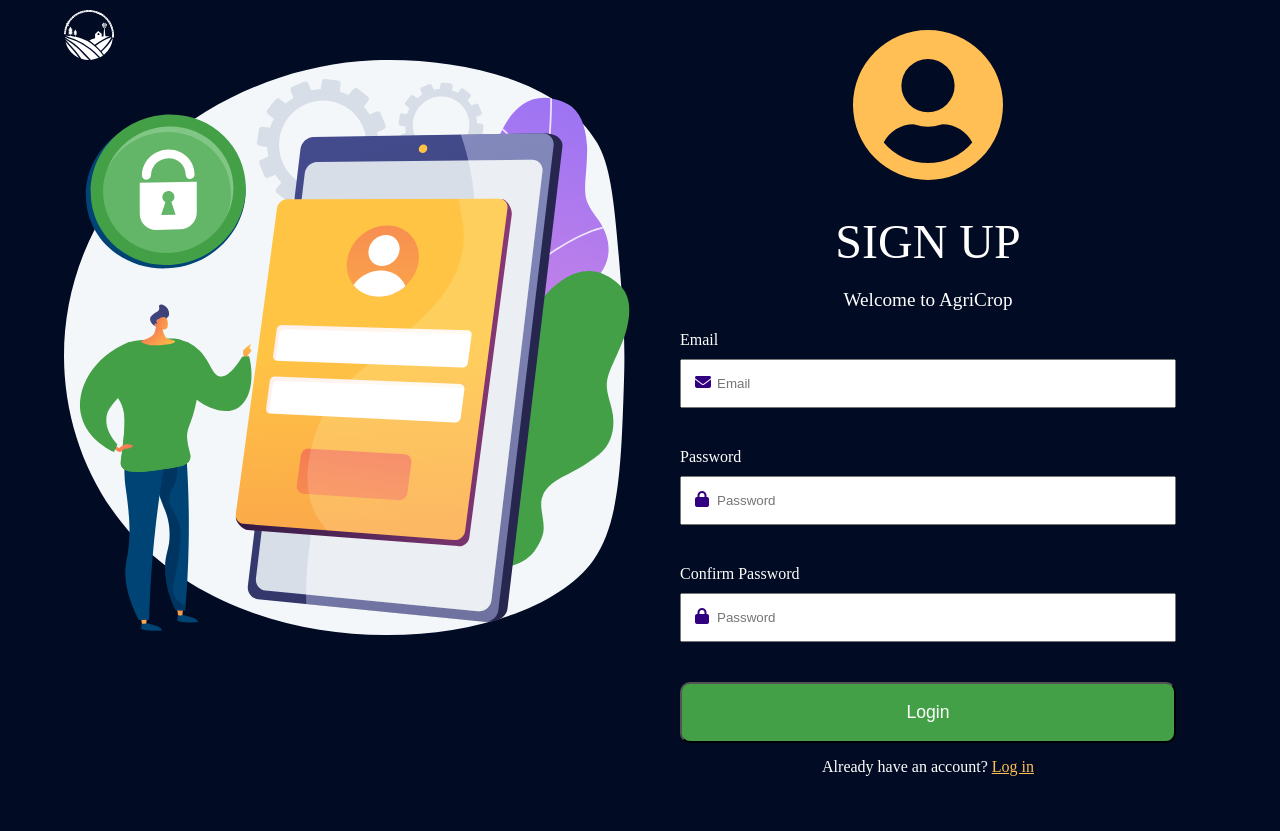
After one commit to Akwasi123/AgriCrop, a PHP site: page /view/signup.html in a window 1280 px wide. The commit adds this page. Run offline with PHP 8.4, Linux system fonts and the light colour scheme; some libraries are stand-ins or nearby versions.

Commit message:
signup and login pages completed

```diff
--- a/css/login.css
+++ b/css/login.css
@@ -23,7 +23,7 @@
 
 .h-text{
     font-size: 3rem;
-    margin: 50px auto 20px auto;
+    margin: 30px auto 20px auto;
 }
 
 .slogan{
@@ -78,7 +78,7 @@
     color: #FFBF55;
 }
 
-.right-side{
+.right-side, .signup{
     display: none;
 }
 /* DESKTOP STYLES */
@@ -92,13 +92,32 @@
         background-size: 100%;
     }
 
+    .signup{
+        display: flex;
+        /* border: 1px solid #FFBF55; */
+        width: 50%;
+        background-image: url("../assets/img/illustration/signup-bg.svg");
+        background-repeat: no-repeat;
+        background-size: 100%;
+    }
+
+    .su-text{
+        margin: 10px;
+    }
+
     .right-side img{
         width: 100%;
     }
 
     .left-side{
         width: 50%;
-        padding: 20px;
+        padding: 40px;
+    }
+
+    .su-side{
+        width: 50%;
+        padding: 70px auto 0 auto;
+        margin-top: -70px;
     }
 
     .login-plaque{
--- /dev/null
+++ b/view/signup.html
@@ -0,0 +1,106 @@
+<!DOCTYPE html>
+<html lang="en">
+<head>
+    <meta charset="UTF-8">
+    <meta http-equiv="X-UA-Compatible" content="IE=edge">
+    <meta name="viewport" content="width=device-width, initial-scale=1.0">
+    <link rel="stylesheet" href="../css/navbar.css">
+    <link rel="stylesheet" href="../css/login.css">
+    <title>AgriCrop-Login</title>
+    <script src="https://use.fontawesome.com/dfe99fdb12.js"></script>
+</head>
+<body>
+    <!-- navigation bar -->
+    <div class="navbar">
+        <!-- navbar content -->
+        <div class="container">
+            <!-- navbar brand -->
+            <div class="navbar-brand">
+                <!-- logo -->
+                <img src="../assets/img/logo/Layer 2.svg" alt="" width="50">
+                <!-- company name -->
+                <!-- <p class="brand">AgriCrop</p> -->
+            </div>
+            <!-- end of navbar brand -->
+
+            <!-- hamburger menu -->
+            <!-- <div class="burger">
+                <div class="line1"></div>
+                <div class="line2"></div>
+                <div class="line3"></div>
+            </div> -->
+
+            <!-- nav links -->
+            <!-- <nav>
+                <ul class="navlinks">
+                    <li><a href="" class="links">Home</a></li>
+                    <li><a href="" class="links">About Us</a></li>
+                    <li><a href="" class="links">Services</a></li>
+                    <li><a href="" class="links">Contact Us</a></li>
+                    <li><a href="" class="links">Login</a></li>
+                    <li id="createacc"><a href="" class="links">Create account</a></li>
+                </ul>
+            </nav> -->
+            <!-- end of nav links -->
+        </div>
+        <!-- end of navbar content -->
+    </div>
+    <!-- end of navigation bar -->
+
+    <!-- login form -->
+    <main>
+        <section class="ag-login">
+            <div class="login-plaque">
+
+                <div class="signup">
+                    <!-- illustration -->
+                    <!-- <img src="../assets/img/illustration/login-bg.svg" alt=""> -->
+                </div>
+
+                <div class="left-side su-side">
+                    <!-- heading -->
+                    <img src="../assets/img/icons/Icon awesome-user-circle-1.svg" alt="" width="150">
+                    <p class="h-text">SIGN UP</p>
+                    <p class="slogan">Welcome to AgriCrop</p>
+
+
+                    <!-- login form -->
+                    <div class="login-form">
+                        <form action="">
+                            <!-- username field -->
+                            <div class="field">
+                                <label for="">Email</label>
+                                <i class="fa fa-envelope icon"></i>
+                                <input type="text" name="" id="" placeholder="Email">
+                            </div>
+
+                            <!-- password field -->
+                            <div class="field">
+                                <label for="">Password</label>
+                                <i class="fa fa-lock icon"></i>
+                                <input type="password" name="" id="" placeholder="Password">
+                            </div>
+
+                            <!-- password field -->
+                            <div class="field">
+                                <label for="">Confirm Password</label>
+                                <i class="fa fa-lock icon"></i>
+                                <input type="password" name="" id="" placeholder="Password">
+                            </div>
+
+                            <!-- button -->
+                            <input type="button" value="Login">
+
+                            <!-- create account and forgot password -->
+                            <div class="ques">
+                                <p>Already have an account? <a href="">Log in</a></p>
+                            </div>
+                        </form>
+                    </div>
+                </div>
+
+            </div>
+        </section>
+    </main>
+</body>
+</html>
```
Also changed, not shown: assets/img/illustration/Asset 2.svg (added), assets/img/illustration/signup-bg.svg (added), 3 other files.
